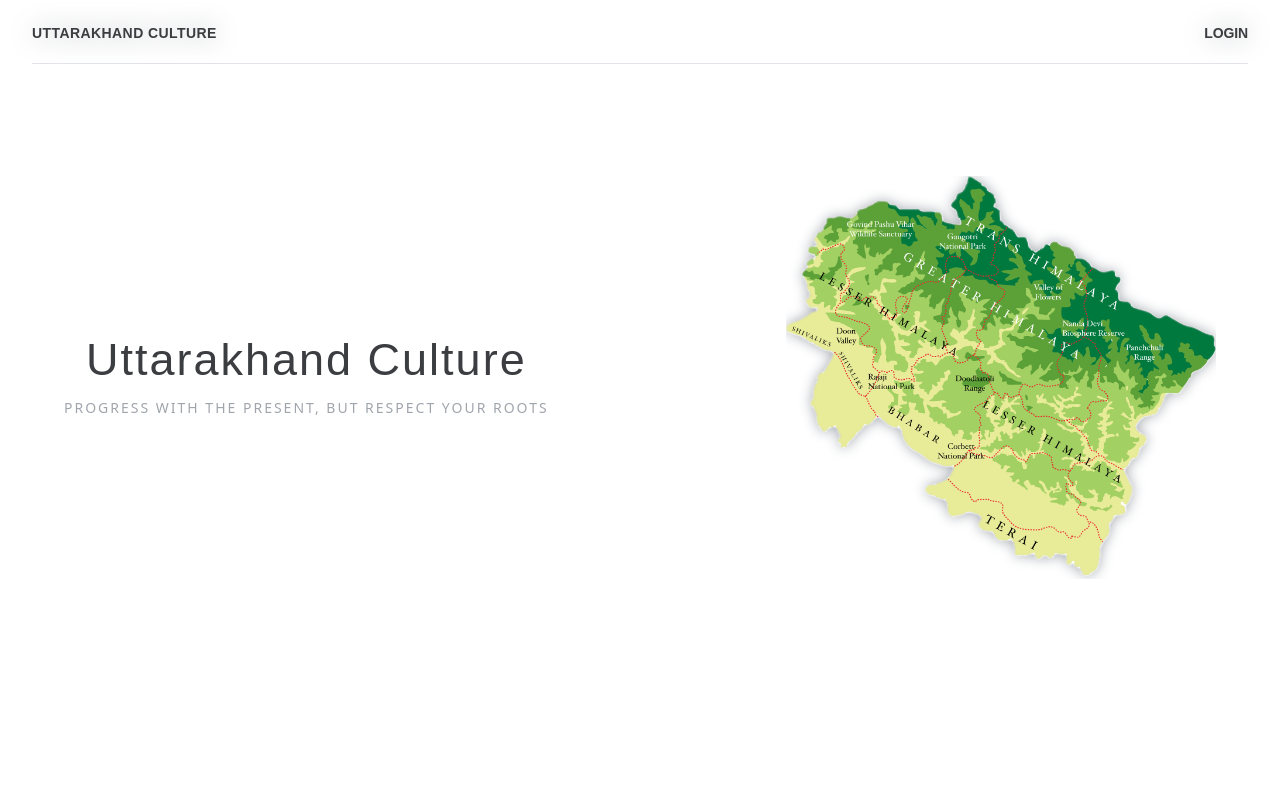
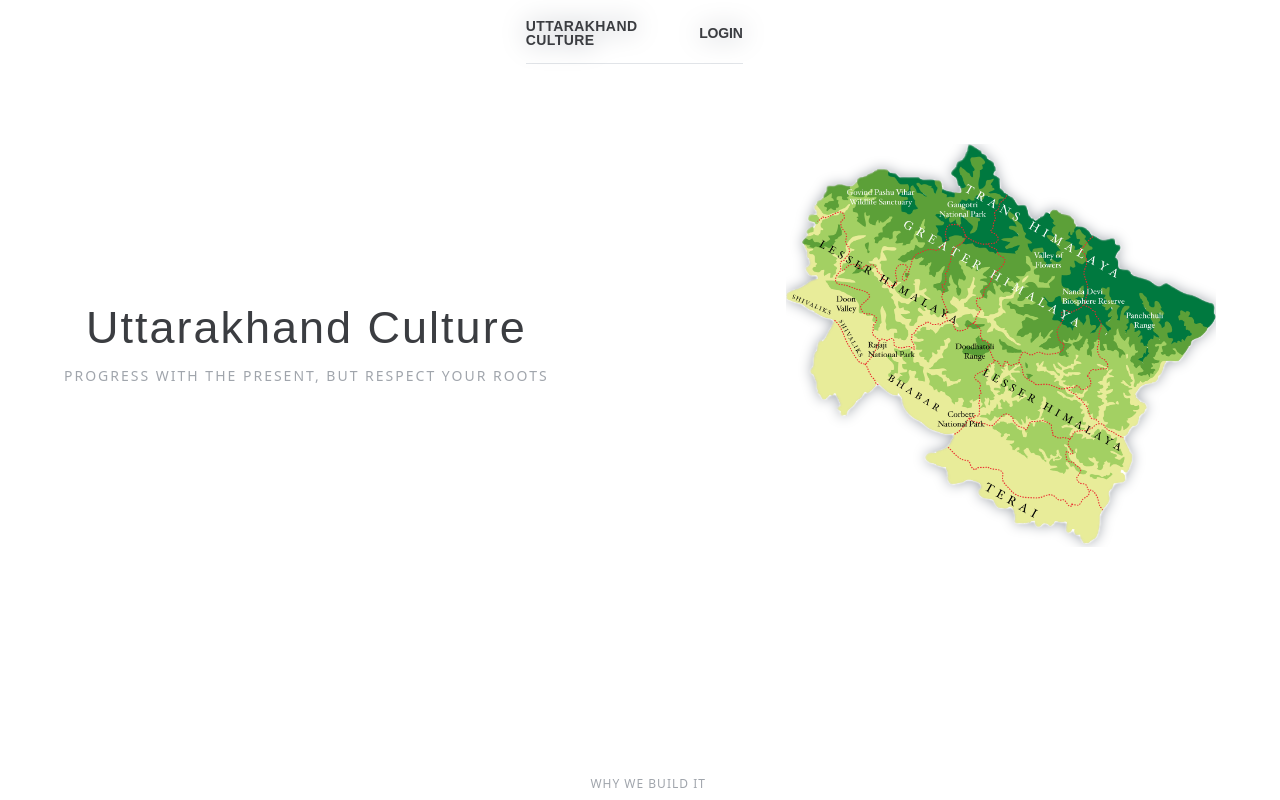
Before and after one commit to ajaynegi45/Uttarakhand-Culture-NewUI, a Next.js app: page / in a window 1280 px wide. Shown: the top 800 px of the page. Built offline with nearby package versions, Linux system fonts and the light colour scheme; a web font is replaced by a local one.

Commit message:
format code

```diff
--- a/src/components/ui/Navbar.tsx
+++ b/src/components/ui/Navbar.tsx
@@ -1,18 +1,39 @@
+// import Link from "next/link";
+// import styles from "./navbar.module.css";
+//
+// export default function Navbar() {
+//     return (<>
+//             <div className={styles["navbar-container"]}>
+//                 <nav className={styles["navbar"]}>
+//                     <Link href="/" className={styles["heading"]}>
+//                         <h3 className={styles["title"]}>UTTARAKHAND CULTURE</h3>
+//                     </Link>
+//                     <Link href="/" className={styles.link}>LOGIN</Link>
+//                 </nav>
+//             </div>
+//             <div className={styles["fade-navbar-effect"]}></div>
+//             <div className={styles["empty-navbar"]}></div>
+//         </>
+//     );
+// }
 import Link from "next/link";
 import styles from "./navbar.module.css";
 
 export default function Navbar() {
-    return (<>
-            <div className={styles["navbar-container"]}>
-                <nav className={styles["navbar"]}>
-                    <Link href="/" className={styles["heading"]}>
-                        <h3 className={styles["title"]}>UTTARAKHAND CULTURE</h3>
+    return (
+        <>
+            <div className={styles.navbarContainer}>
+                <nav className={styles.navbar}>
+                    <Link href="/" className={styles.heading}>
+                        <h3 className={styles.title}>UTTARAKHAND CULTURE</h3>
                     </Link>
-                    <Link href="/" className={styles.link}>LOGIN</Link>
+                    <Link href="/" className={styles.link}>
+                        LOGIN
+                    </Link>
                 </nav>
             </div>
-            <div className={styles["fade-navbar-effect"]}></div>
-            <div className={styles["empty-navbar"]}></div>
+            <div className={styles.fadeNavbarEffect}/>
+            <div className={styles.emptyNavbar}/>
         </>
-    );
+);
 }
```
